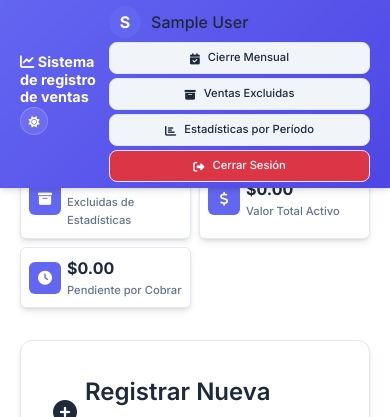
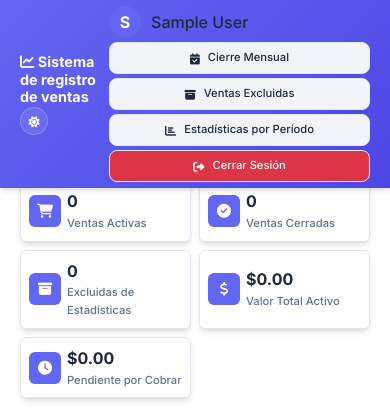
Before and after one commit to Carloszerpav/ventas-sistema, a Flask app: page / in a window 390 px wide. Shown: the top 417 px of the page. Run offline with Flask 3, Linux system fonts and the light colour scheme; the visitor is signed in with stand-in values (Sample User, id 1).

Commit message:
Add files via upload

```diff
--- a/Ventas/static/css/style.css
+++ b/Ventas/static/css/style.css
@@ -91,8 +91,8 @@ body {
     -webkit-overflow-scrolling: touch;
     /* Prevenir saltos en el scroll en PC */
     scroll-behavior: smooth;
-    /* Espacio para el header fijo - aumentado significativamente */
-    padding-top: 100px;
+    /* Padding-top se maneja en media queries específicas */
+    /* padding-top: 100px; - Eliminado, se maneja en media queries */
 }
 
 .container {
@@ -1334,25 +1334,32 @@ main > .container:first-of-type {
         padding: 0.75rem 0;
     }
 
-    body {
-        /* Espacio generoso en PC para evitar que tape contenido */
-        padding-top: 100px;
-    }
-
-    /* En PC, el body ya tiene padding-top, main no necesita padding adicional */
-    main {
-        padding-top: 0;
+    /* Padding-top del body eliminado - se maneja en contenedores específicos */
+    /* body { padding-top: 100px; } */
+
+    /* En PC, aplicar padding-top al contenedor principal */
+    main.container:first-of-type,
+    body > main.container:first-of-type {
+        padding-top: 100px !important;
+        margin-top: 0 !important;
+    }
+
+    /* Si no hay main.container, aplicar a la primera sección */
+    body > .stats-section:first-of-type,
+    main > .stats-section:first-of-type,
+    body > .form-section:first-of-type,
+    main > .form-section:first-of-type {
+        padding-top: 100px !important;
+        margin-top: 0 !important;
     }
 
     .container {
         margin-top: 0;
-        padding-top: 0;
     }
 
     /* Primera sección con espacio en PC */
     .stats-section:first-of-type {
-        margin-top: 1rem;
-        padding-top: 0;
+        margin-top: 0;
     }
 
     /* Scroll suave en PC */
@@ -1381,28 +1388,54 @@ main > .container:first-of-type {
         max-height: none;
     }
 
-    /* SOLUCIÓN ESPECÍFICA PARA MÓVILES: Compensar exactamente la altura del header */
-    body {
-        padding-top: 0 !important;
-    }
-
-    /* Aplicar padding-top al main para compensar el header fijo en móviles */
-    /* Valor empírico seguro: 100px para compensar header dinámico */
-    main {
+    /* ========================================
+       SOLUCIÓN DEFINITIVA: HEADER FIJO EN MÓVIL
+       ======================================== */
+
+    /* 1. Eliminar padding-top conflictivo del body y main - ELIMINADO */
+    /* body, main { padding-top: 0 !important; } */
+
+    /* 2. Aplicar padding-top al PRIMER contenedor de contenido visible */
+    /* Prioridad: main.container primero, luego secciones directas */
+    main.container:first-of-type,
+    body > main.container:first-of-type {
         padding-top: 100px !important;
-        margin-top: 0;
-    }
-
-    /* Asegurar que el contenedor no tenga padding adicional */
-    .container {
-        margin-top: 0;
-        padding-top: 0;
-    }
-
-    /* Primera sección sin margen adicional en móviles */
-    .stats-section:first-of-type {
-        margin-top: 0;
-        padding-top: 0;
+        margin-top: 0 !important;
+    }
+
+    /* Si no hay main.container, aplicar a la primera sección visible */
+    body > .stats-section:first-of-type,
+    main > .stats-section:first-of-type,
+    body > .form-section:first-of-type,
+    main > .form-section:first-of-type,
+    body > .ventas-section:first-of-type,
+    main > .ventas-section:first-of-type,
+    body > .rubros-section:first-of-type,
+    main > .rubros-section:first-of-type,
+    body > .venta-info-section:first-of-type,
+    main > .venta-info-section:first-of-type,
+    body > .pago-section:first-of-type,
+    main > .pago-section:first-of-type,
+    body > .historial-section:first-of-type,
+    main > .historial-section:first-of-type,
+    body > .resumen-section:first-of-type,
+    main > .resumen-section:first-of-type,
+    body > .cliente-section:first-of-type,
+    main > .cliente-section:first-of-type,
+    body > .stats-container:first-of-type,
+    main > .stats-container:first-of-type,
+    body > .pendientes-container:first-of-type,
+    main > .pendientes-container:first-of-type,
+    body > .cierre-container:first-of-type,
+    main > .cierre-container:first-of-type {
+        padding-top: 100px !important;
+        margin-top: 0 !important;
+    }
+
+    /* 3. Eliminar márgenes/paddings redundantes de secciones dentro de main */
+    main .stats-section:first-of-type,
+    main .form-section:first-of-type {
+        margin-top: 0 !important;
     }
 
     .header-left h1 {
@@ -1572,27 +1605,54 @@ main > .container:first-of-type {
         max-height: none;
     }
 
-    /* SOLUCIÓN ESPECÍFICA PARA MÓVILES PEQUEÑOS: Compensar exactamente la altura del header */
-    body {
-        padding-top: 0 !important;
-    }
-
-    /* Aplicar padding-top al main para compensar el header fijo en móviles pequeños */
-    /* Valor empírico seguro: 90px para compensar header dinámico */
-    main {
+    /* ========================================
+       SOLUCIÓN DEFINITIVA: HEADER FIJO EN MÓVIL PEQUEÑO
+       ======================================== */
+
+    /* 1. Eliminar padding-top conflictivo del body y main - ELIMINADO */
+    /* body, main { padding-top: 0 !important; } */
+
+    /* 2. Ajuste para móviles pequeños (header más compacto) - 90px */
+    /* Prioridad: main.container primero, luego secciones directas */
+    main.container:first-of-type,
+    body > main.container:first-of-type {
         padding-top: 90px !important;
-        margin-top: 0;
-    }
-
-    .container {
-        margin-top: 0;
-        padding-top: 0;
-    }
-
-    /* Primera sección sin margen adicional en móviles pequeños */
-    .stats-section:first-of-type {
-        margin-top: 0;
-        padding-top: 0;
+        margin-top: 0 !important;
+    }
+
+    /* Si no hay main.container, aplicar a la primera sección visible */
+    body > .stats-section:first-of-type,
+    main > .stats-section:first-of-type,
+    body > .form-section:first-of-type,
+    main > .form-section:first-of-type,
+    body > .ventas-section:first-of-type,
+    main > .ventas-section:first-of-type,
+    body > .rubros-section:first-of-type,
+    main > .rubros-section:first-of-type,
+    body > .venta-info-section:first-of-type,
+    main > .venta-info-section:first-of-type,
+    body > .pago-section:first-of-type,
+    main > .pago-section:first-of-type,
+    body > .historial-section:first-of-type,
+    main > .historial-section:first-of-type,
+    body > .resumen-section:first-of-type,
+    main > .resumen-section:first-of-type,
+    body > .cliente-section:first-of-type,
+    main > .cliente-section:first-of-type,
+    body > .stats-container:first-of-type,
+    main > .stats-container:first-of-type,
+    body > .pendientes-container:first-of-type,
+    main > .pendientes-container:first-of-type,
+    body > .cierre-container:first-of-type,
+    main > .cierre-container:first-of-type {
+        padding-top: 90px !important;
+        margin-top: 0 !important;
+    }
+
+    /* 3. Eliminar márgenes/paddings redundantes de secciones dentro de main */
+    main .stats-section:first-of-type,
+    main .form-section:first-of-type {
+        margin-top: 0 !important;
     }
 
     .header-left h1 {
```
